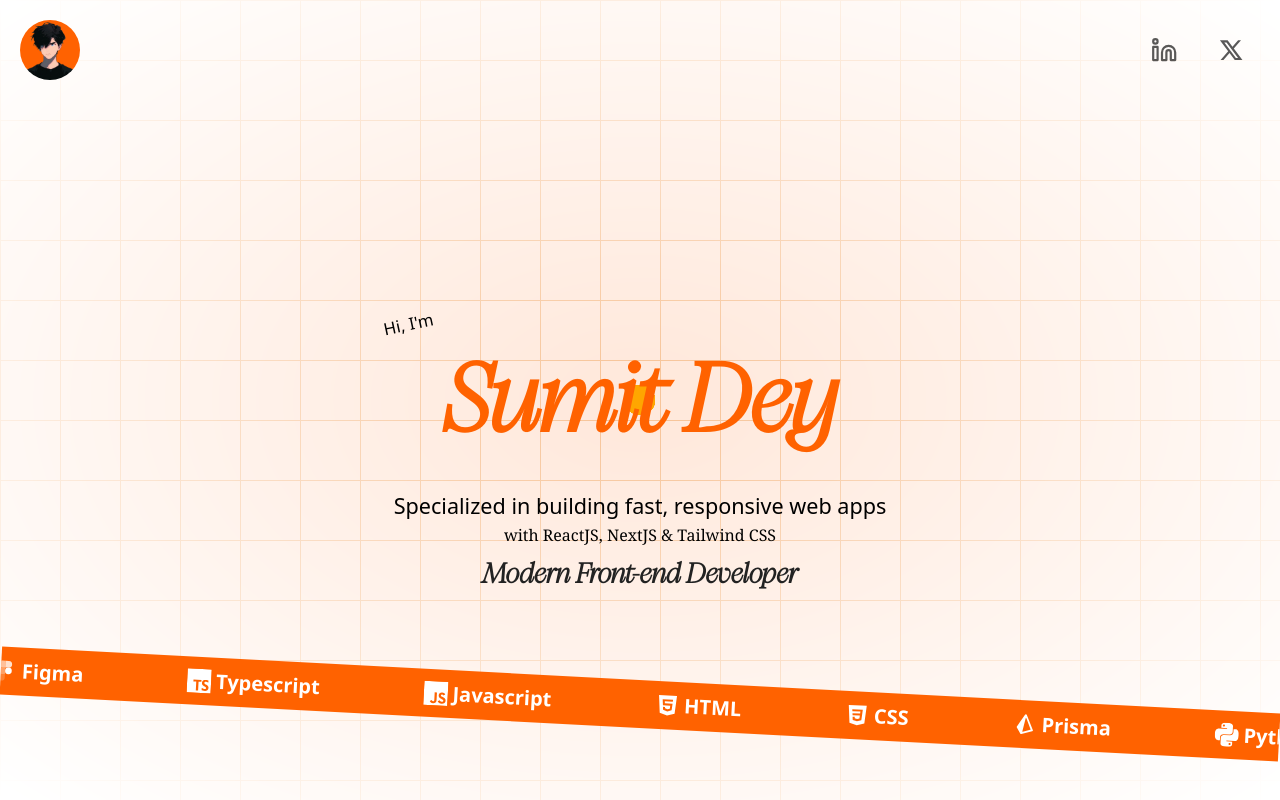
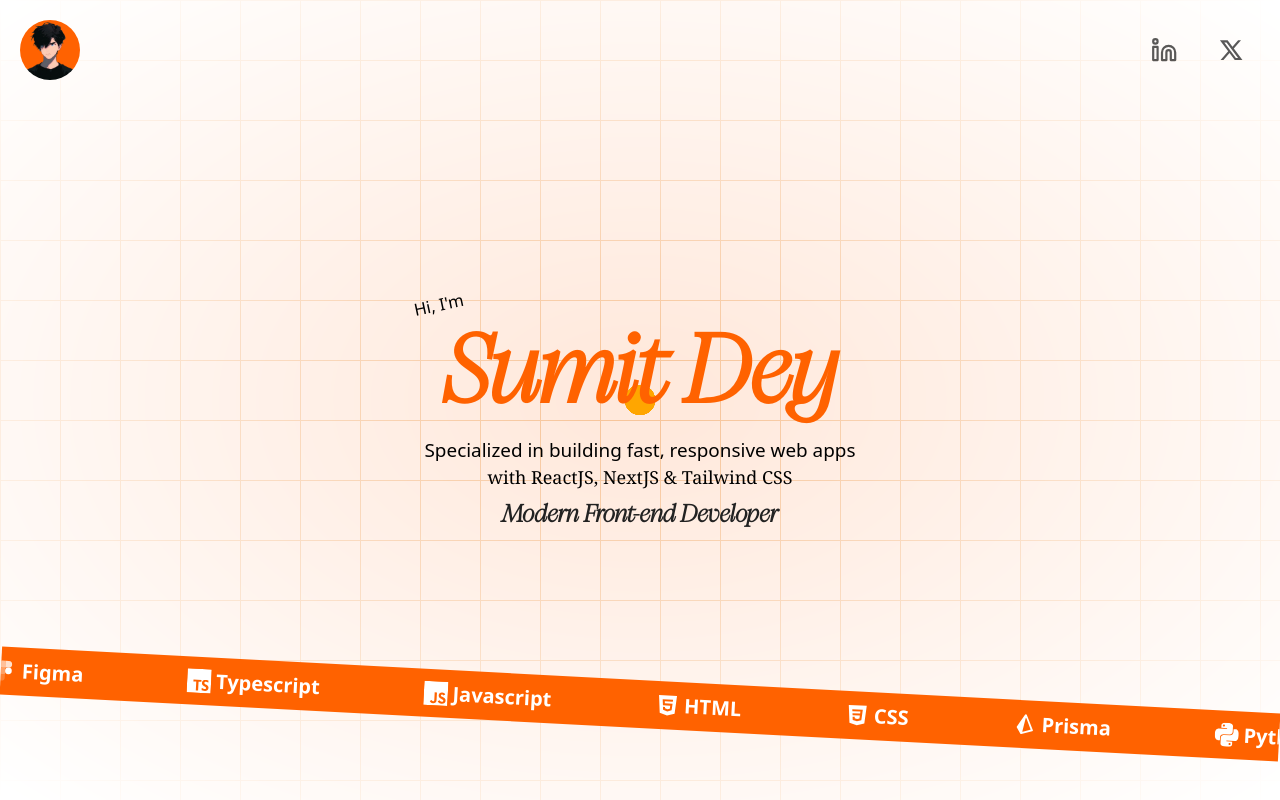
Before and after one commit to sumit-dey-69/portfolio-101, a Next.js app: page / in a window 1280 px wide. Built offline with nearby package versions, Linux system fonts and the light colour scheme.

Commit message:
Refactor layout in Home component for improved spacing and responsiveness

```diff
--- a/src/app/page.tsx
+++ b/src/app/page.tsx
@@ -8,16 +8,16 @@ export default function Home() {
     <div>
       <Navbar />
       <GridBackground>
-        <div className="space-y-[0.25em] z-20 flex flex-col px-4 sm:px-6 md:px-8">
-          <p className="-rotate-12 text-[0.8em] sm:text-[1.05em] my-[2em] sm:my-[3.5em]">Hi, I&apos;m</p>
+        <div className="z-20 flex flex-col px-4 sm:px-6 md:px-8 md:mb-15">
+          <p className="-rotate-12 text-[0.9em] sm:text-[1.05em] my-[2.5em]">Hi, I&apos;m</p>
           <p className="font-pangaia space-x-2 sm:space-x-4 font-bold text-7xl sm:text-6xl md:text-8xl text-[#ff6200] mx-auto text-center leading-tight">
             <span>Sumit</span>
             <span>Dey</span>
           </p>
-          <div className="flex flex-col gap-[0.5em] items-center justify-center">
+          <div className="flex flex-col gap-[0.5em] md:text-sm items-center justify-center">
             <p className="flex flex-col text-[1em] sm:text-[1.35em] items-center hover:transition-all w-full text-center px-4">
               <span>Specialized in building fast, responsive web apps</span>
-              <span className="font-serif text-lg sm:text-base">
+              <span className="font-serif text-lg sm:text-base md:text-[0.95em]">
                 with ReactJS, NextJS & Tailwind CSS
               </span>
             </p>
```
